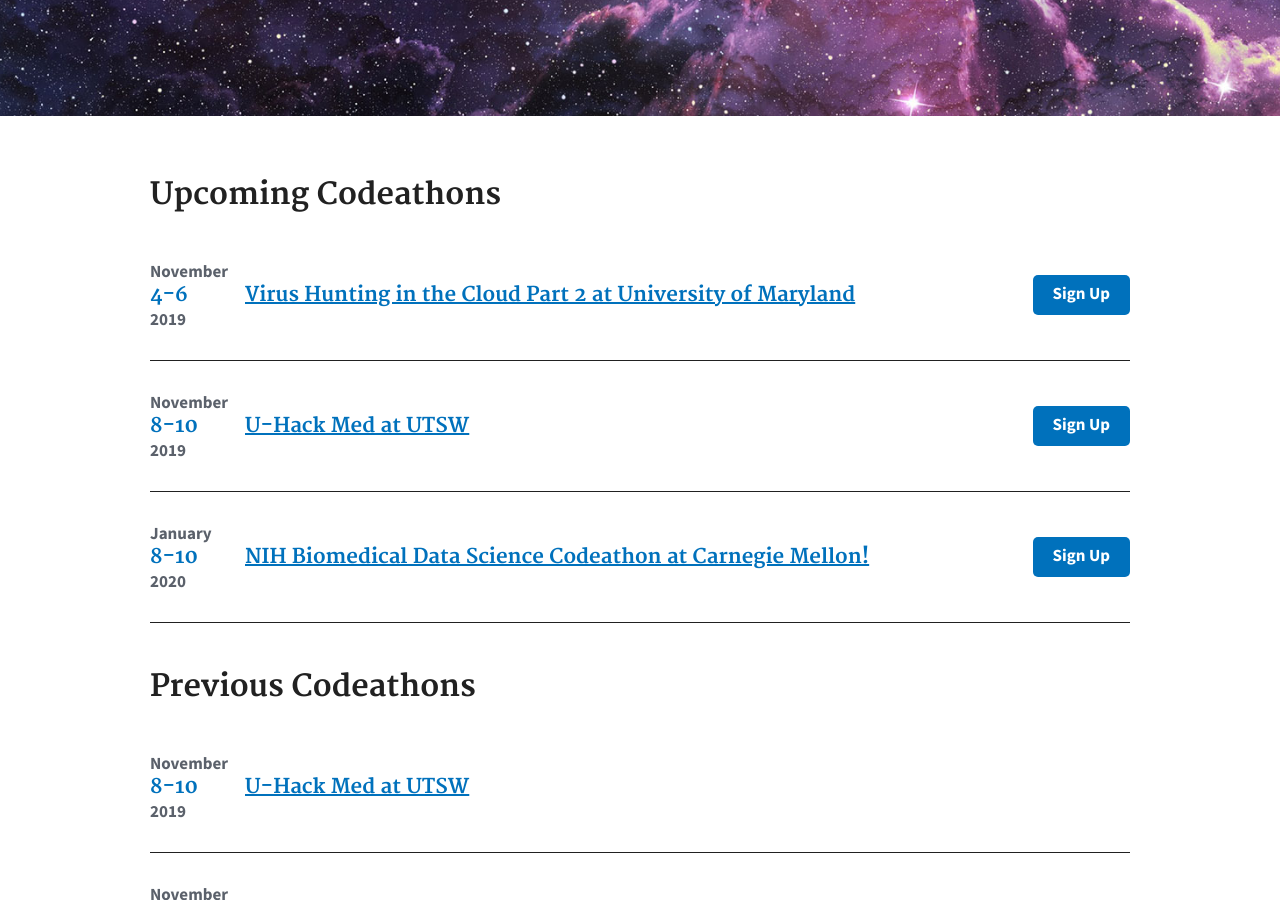
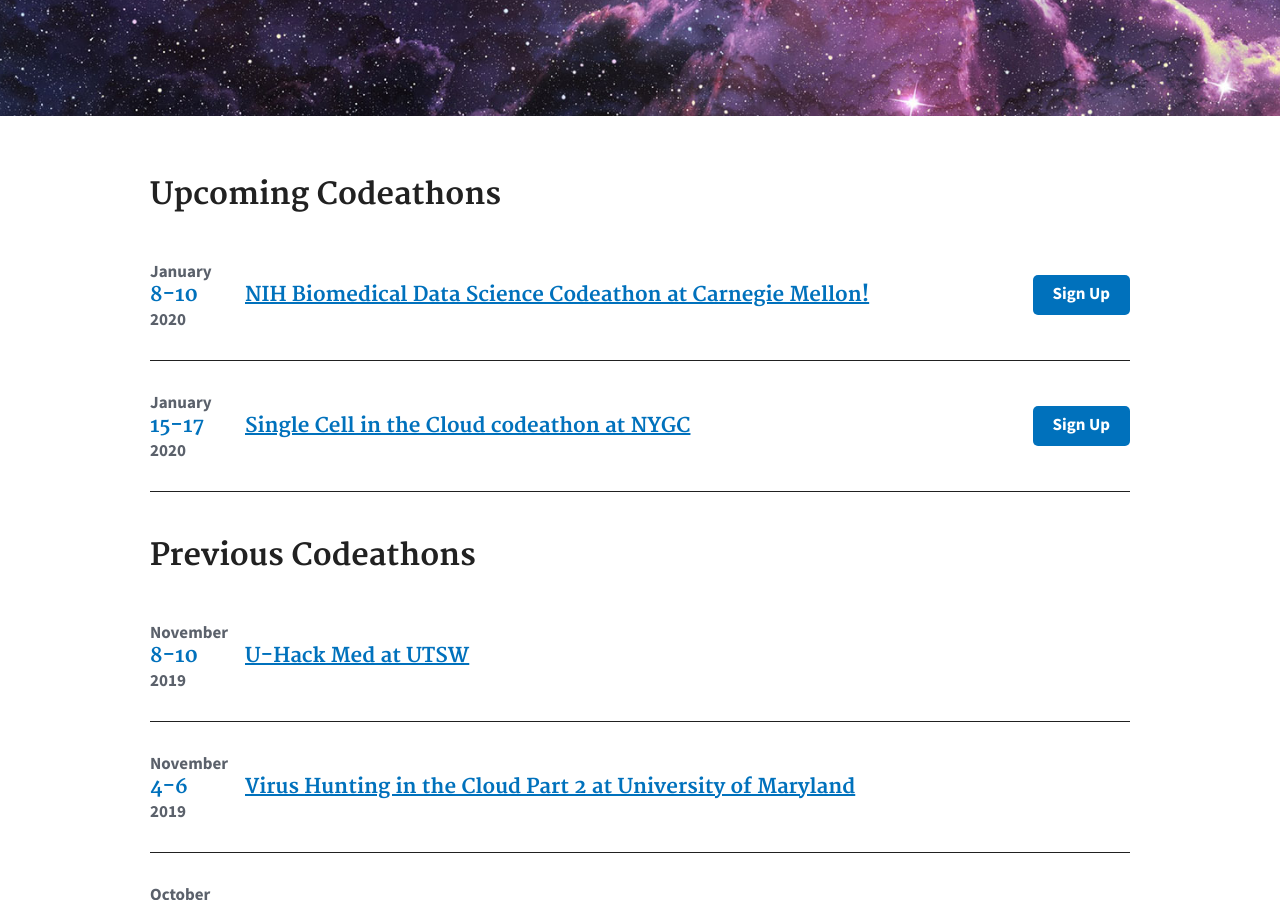
Before and after one commit to NCBI-Codeathons/ncbi-codeathons.github.io, a Jekyll site: the page built from index.md, in a window 1280 px wide and 900 px high, scrolled down 401 px. Built offline with Jekyll 4.4.1, drawn with Linux system fonts in a browser that asks for light colours.

Commit message:
Update upcoming-hackathon.yml

```diff
--- a/_data/upcoming-hackathon.yml
+++ b/_data/upcoming-hackathon.yml
@@ -1,21 +1,14 @@
-- month: "November"
-  day: "4-6"
-  year: "2019"
-  title: "Virus Hunting in the Cloud Part 2 at University of Maryland"
-  link: "https://edwards.sdsu.edu/research/category/research/"
-
-- month: "November"
-  day: "8-10"
-  year: "2019"
-  title: "U-Hack Med at UTSW"
-  link: "https://www.u-hackmed.org/"
-
 - month: "January"
   day: "8-10"
   year: "2020"
   title: "NIH Biomedical Data Science Codeathon at Carnegie Mellon!"
   link: "https://support.nlm.nih.gov/CMU_codeathon_Jan2020/"
 
+- month: "January"
+  day: "15-17"
+  year: "2020"
+  title: "Single Cell in the Cloud codeathon at NYGC"
+  link: "https://ncbiinsights.ncbi.nlm.nih.gov/2019/11/13/nygc-jan-2020-rfp/"
 
 # Example of upcoming event with the hidden property that will trigger the show more button
 # - month: "November"
```
